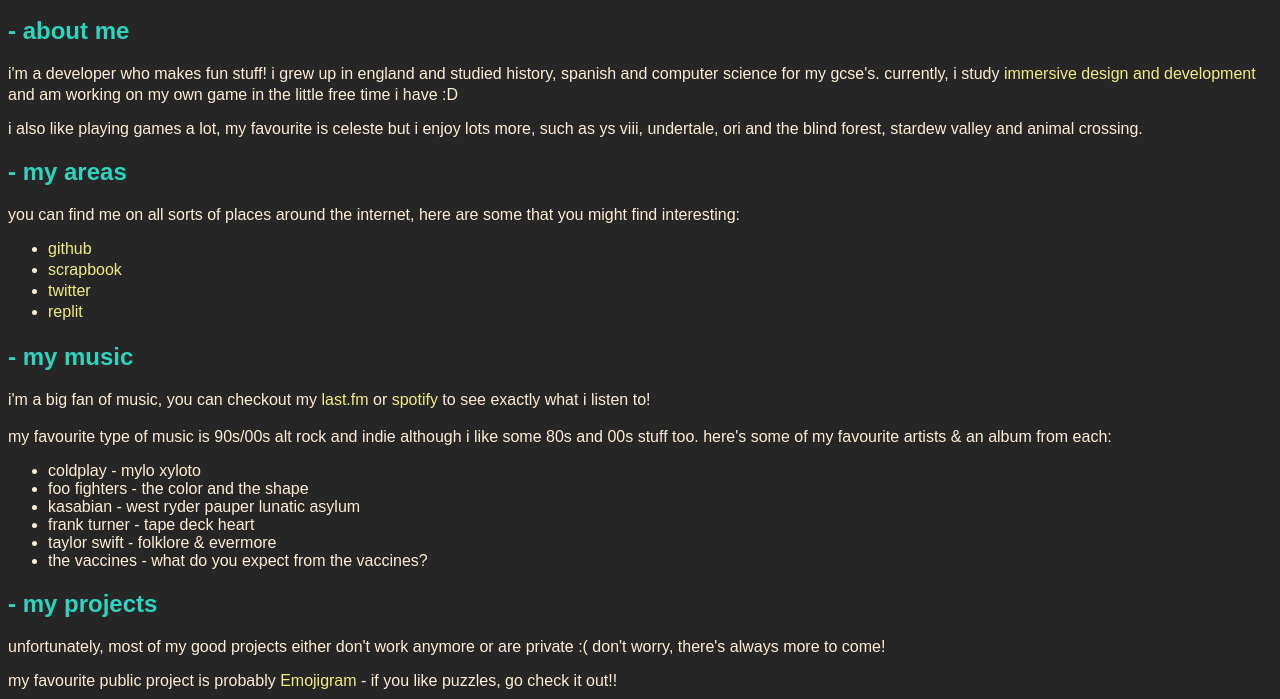
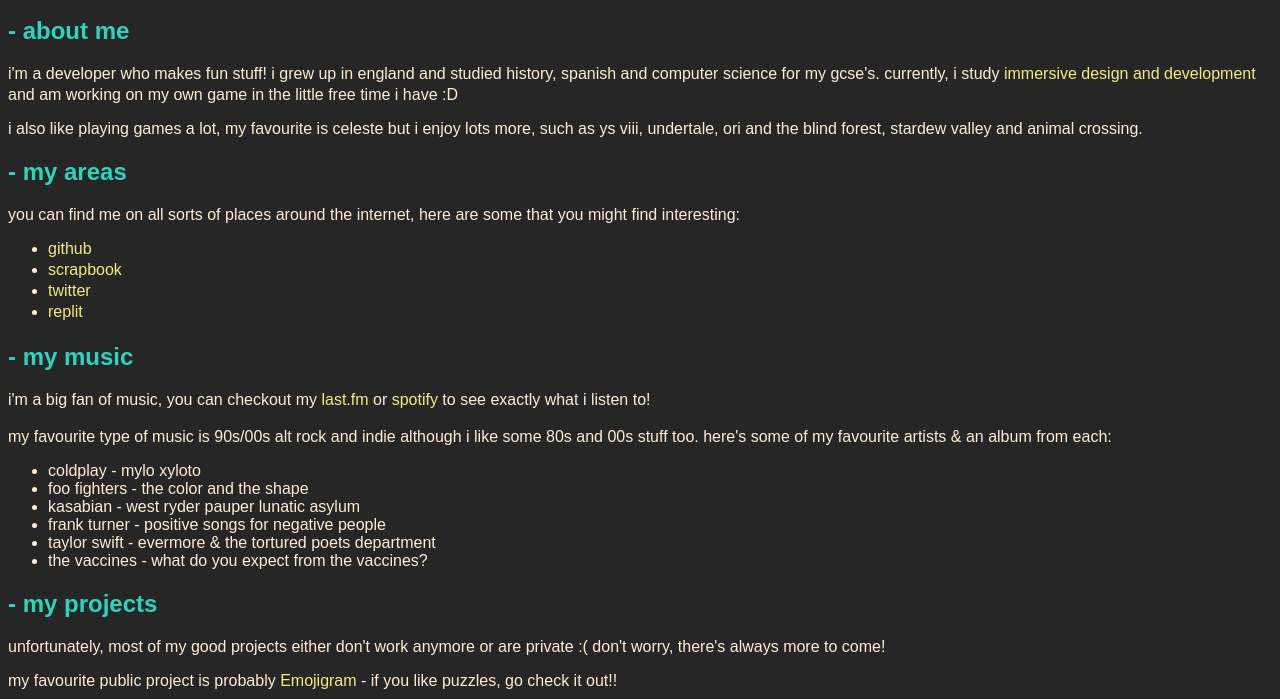
Before and after one commit to DillonB07/dillonb07.github.io, a plain HTML site: page index.html in a window 1280 px wide. Shown: the part 101-800 px from the top of the page. Drawn offline with Linux system fonts and the light colour scheme; a web font is replaced by a local one.

Commit message:
💬 update fav albums

```diff
--- a/index.html
+++ b/index.html
@@ -51,8 +51,8 @@ favourite artists & an album from each:</p>
       <li>coldplay - mylo xyloto</li>
       <li>foo fighters - the color and the shape</li>
       <li>kasabian - west ryder pauper lunatic asylum</li>
-      <li>frank turner - tape deck heart</li>
-      <li>taylor swift - folklore & evermore</li>
+      <li>frank turner - positive songs for negative people</li>
+      <li>taylor swift - evermore & the tortured poets department</li>
       <li>the vaccines - what do you expect from the vaccines?</li>
     </ul>
     <h2>- my projects</h2>
```
